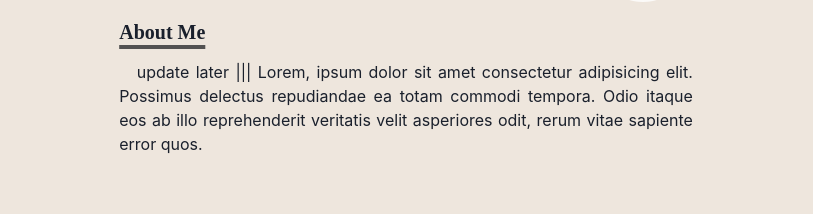
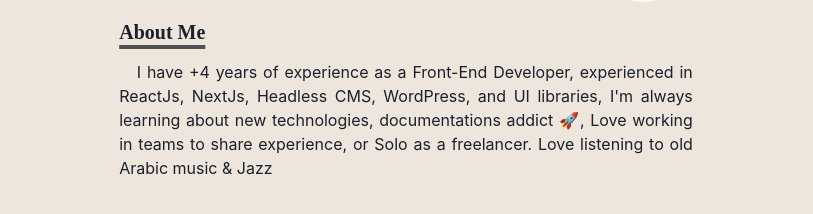
Before and after one commit to hossam-khalaf/portfolio, a Next.js app: page / in a window 1280 px wide. Shown: the part 252-466 px from the top of the page, without its empty margins (234-1047 px from the left). Built offline with nearby package versions, Linux system fonts and the light colour scheme.

Commit message:
update about me section

```diff
--- a/pages/index.js
+++ b/pages/index.js
@@ -50,12 +50,13 @@ const Page = () => {
 				<Heading as='h3' variant='section-title'>
 					About Me
 				</Heading>
-				{/* To DO later */}
+
 				<Paragraph>
-					update later ||| Lorem, ipsum dolor sit amet consectetur adipisicing
-					elit. Possimus delectus repudiandae ea totam commodi tempora. Odio
-					itaque eos ab illo reprehenderit veritatis velit asperiores odit,
-					rerum vitae sapiente error quos.
+					I have +4 years of experience as a Front-End Developer, experienced in
+					ReactJs, NextJs, Headless CMS, WordPress, and UI libraries, I&apos;m
+					always learning about new technologies, documentations addict 🚀, Love
+					working in teams to share experience, or Solo as a freelancer. Love
+					listening to old Arabic music & Jazz
 				</Paragraph>
 			</Section>
 		</Container>
```
